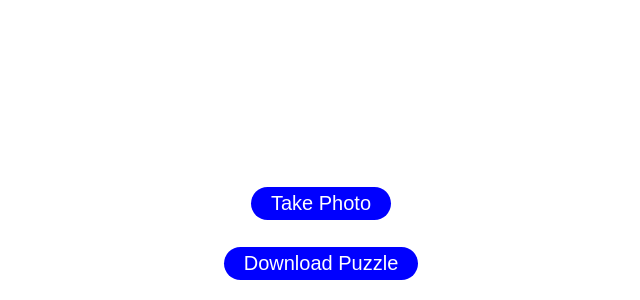
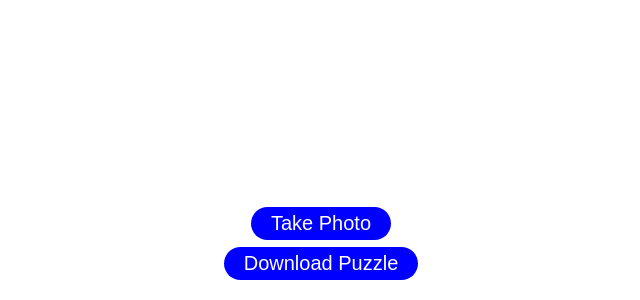
Before and after one commit to phsequeira/ARPhotoPuzzle, a plain HTML site: page index.html in a window 1280 px wide. Shown: the part 500-800 px from the top of the page, without its empty margins (319-959 px from the left). Drawn offline with Linux system fonts and the light colour scheme.

Commit message:
Update main.css

```diff
--- a/css/main.css
+++ b/css/main.css
@@ -12,7 +12,7 @@ html {
   .takePhoto {
     z-index: 300;
     position: absolute;
-    bottom: 8rem;
+    bottom: 6rem;
     color: white;
     font-size: 2rem;
     padding: .5rem 2rem;
```
